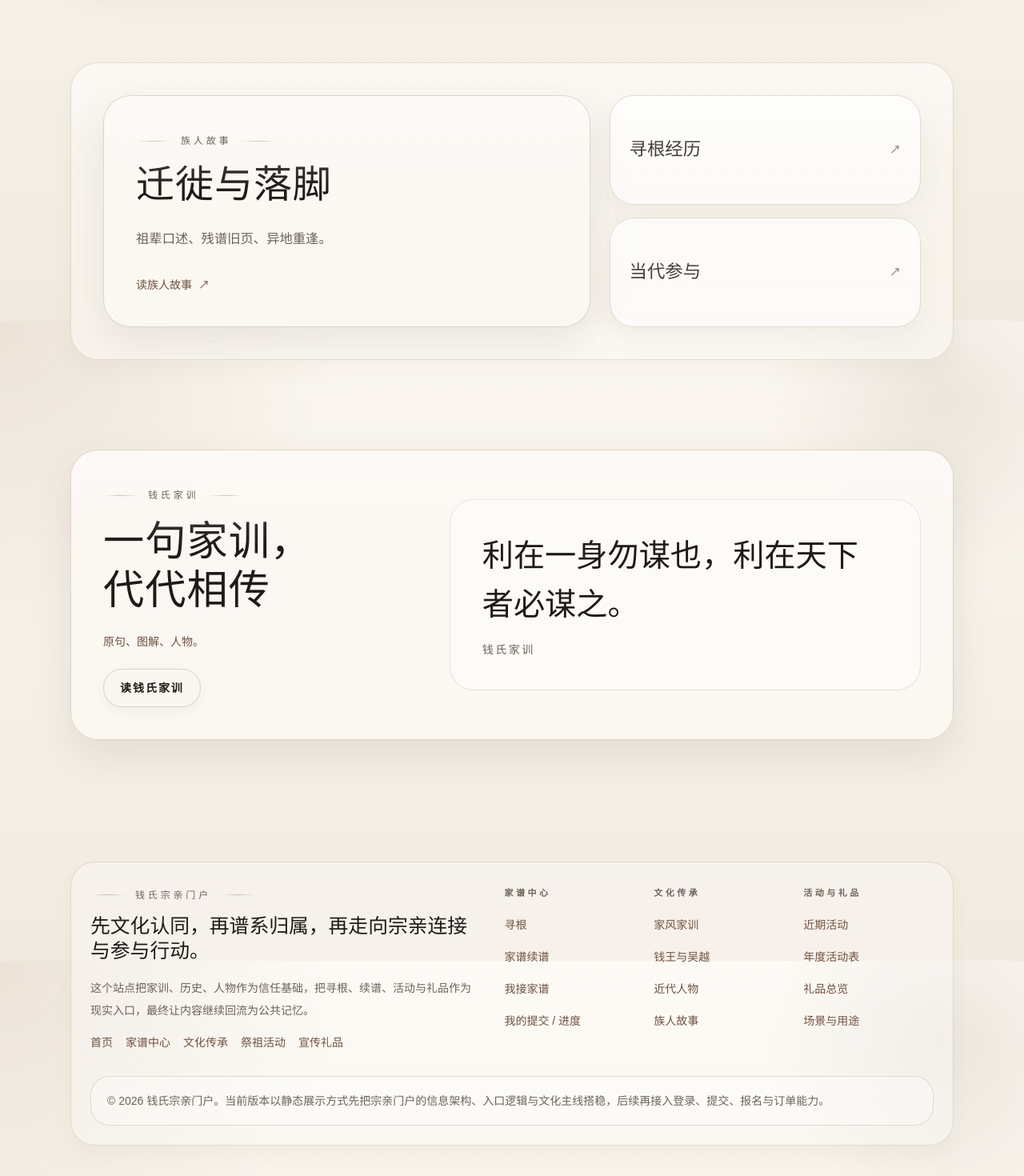
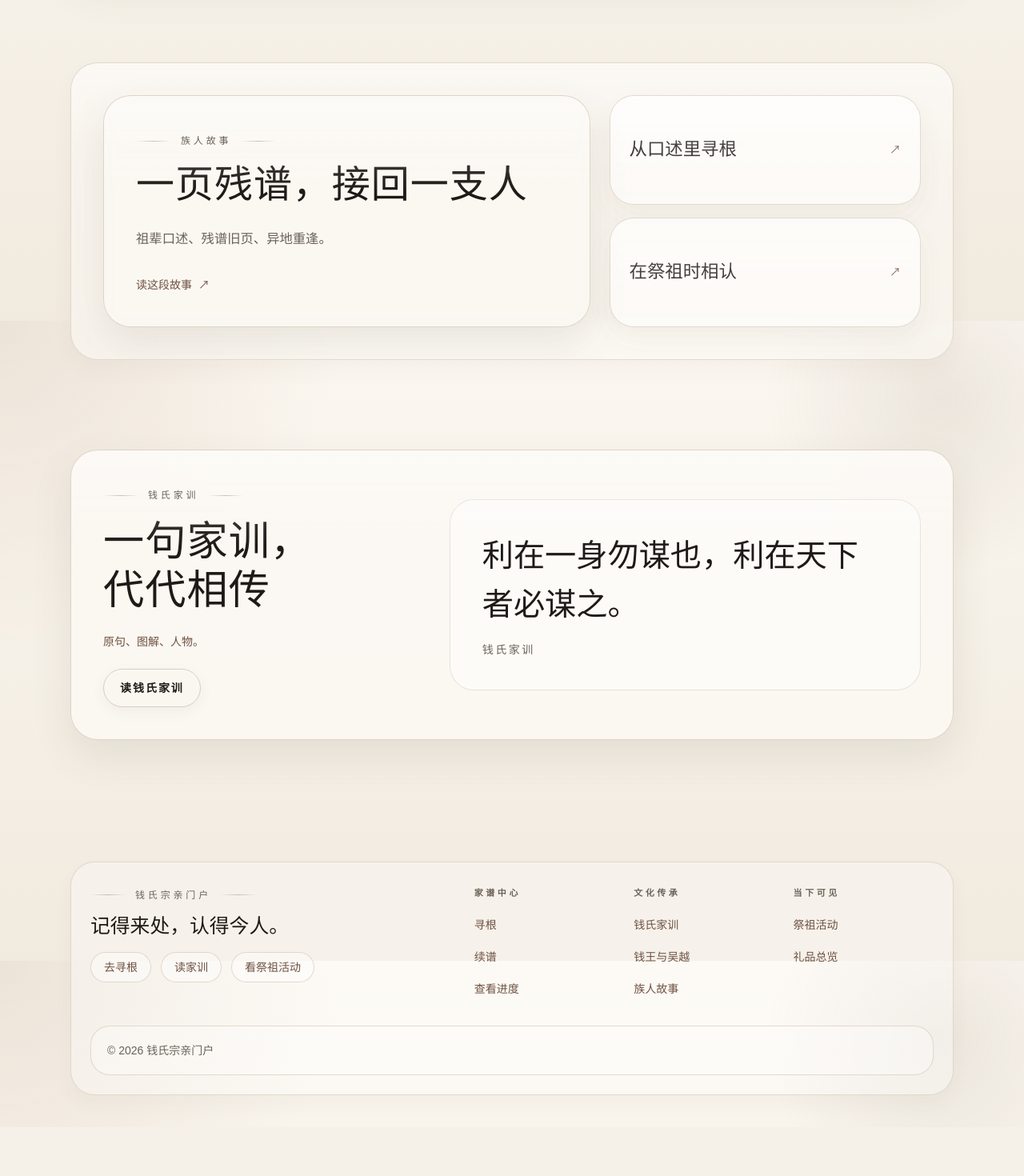
Before and after one commit to qzl0215/qianfamily, a Next.js app: page / in a window 1280 px wide. Shown: the part 1199-2669 px from the top of the page at 80% size. After the commit the page ends 2608 px from the top, so only its background shows below. Built offline with nearby package versions, Linux system fonts and the light colour scheme.

Commit message:
refactor: tighten home footer and story entry

```diff
--- a/components/ui/SiteFooter.tsx
+++ b/components/ui/SiteFooter.tsx
@@ -1,28 +1,23 @@
 import Link from "next/link";
 
 import { Container } from "@/components/ui/Container";
-import { mainNavItems } from "@/lib/portal-content";
 import { siteMeta } from "@/lib/site-meta";
 
 const genealogyLinks = [
   { href: "/genealogy/find-roots/", label: "寻根" },
-  { href: "/genealogy/continue/", label: "家谱续谱" },
-  { href: "/genealogy/takeover/", label: "我接家谱" },
-  { href: "/genealogy/status/", label: "我的提交 / 进度" },
+  { href: "/genealogy/continue/", label: "续谱" },
+  { href: "/genealogy/status/", label: "查看进度" },
 ];
 
 const heritageLinks = [
-  { href: "/heritage/jiafeng-jiaxun/", label: "家风家训" },
+  { href: "/heritage/jiafeng-jiaxun/", label: "钱氏家训" },
   { href: "/heritage/wuyue/", label: "钱王与吴越" },
-  { href: "/heritage/figures/", label: "近代人物" },
   { href: "/heritage/stories/", label: "族人故事" },
 ];
 
 const connectionLinks = [
-  { href: "/events/upcoming/", label: "近期活动" },
-  { href: "/events/calendar/", label: "年度活动表" },
+  { href: "/events/upcoming/", label: "祭祖活动" },
   { href: "/gifts/catalog/", label: "礼品总览" },
-  { href: "/gifts/occasions/", label: "场景与用途" },
 ];
 
 export function SiteFooter() {
@@ -32,21 +27,31 @@ export function SiteFooter() {
     <footer className="pb-10 pt-10 sm:pt-14">
       <Container>
         <div className="rounded-[1.9rem] border border-line/70 bg-white/35 p-5 shadow-[0_12px_24px_rgba(82,65,50,0.04)] sm:p-6">
-          <div className="grid gap-8 xl:grid-cols-[minmax(0,0.95fr)_minmax(0,1.05fr)]">
+          <div className="grid gap-8 lg:grid-cols-[minmax(0,0.78fr)_minmax(0,1fr)]">
             <div className="space-y-4">
               <p className="ornament-line">钱氏宗亲门户</p>
               <p className="font-serif-cn text-[1.35rem] leading-tight text-ink sm:text-[1.55rem]">
-                先文化认同，再谱系归属，再走向宗亲连接与参与行动。
+                记得来处，认得今人。
               </p>
-              <p className="max-w-2xl text-sm leading-7 text-muted">
-                这个站点把家训、历史、人物作为信任基础，把寻根、续谱、活动与礼品作为现实入口，最终让内容继续回流为公共记忆。
-              </p>
-              <div className="flex flex-wrap gap-x-4 gap-y-2 text-sm text-muted">
-                {mainNavItems.map((item) => (
-                  <Link key={item.href} href={item.href} className="text-accent">
-                    {item.label}
-                  </Link>
-                ))}
+              <div className="flex flex-wrap gap-3 text-sm">
+                <Link
+                  href="/genealogy/find-roots/"
+                  className="inline-flex items-center rounded-full border border-line/75 bg-white/[0.44] px-4 py-2 text-accent"
+                >
+                  去寻根
+                </Link>
+                <Link
+                  href="/heritage/jiafeng-jiaxun/"
+                  className="inline-flex items-center rounded-full border border-line/75 bg-white/[0.44] px-4 py-2 text-accent"
+                >
+                  读家训
+                </Link>
+                <Link
+                  href="/events/upcoming/"
+                  className="inline-flex items-center rounded-full border border-line/75 bg-white/[0.44] px-4 py-2 text-accent"
+                >
+                  看祭祖活动
+                </Link>
               </div>
             </div>
 
@@ -79,7 +84,7 @@ export function SiteFooter() {
 
               <div className="space-y-3 text-sm leading-7 text-muted">
                 <p className="text-[11px] font-semibold uppercase tracking-[0.32em] text-muted">
-                  活动与礼品
+                  当下可见
                 </p>
                 {connectionLinks.map((item) => (
                   <div key={item.href}>
@@ -93,7 +98,7 @@ export function SiteFooter() {
           </div>
 
           <div className="mt-8 rounded-[1.5rem] border border-line/70 bg-white/[0.32] px-5 py-4 text-sm leading-7 text-muted">
-            © {year} {siteMeta.name}。当前版本以静态展示方式先把宗亲门户的信息架构、入口逻辑与文化主线搭稳，后续再接入登录、提交、报名与订单能力。
+            © {year} {siteMeta.name}
           </div>
         </div>
       </Container>
--- a/lib/portal-content.ts
+++ b/lib/portal-content.ts
@@ -111,13 +111,13 @@ export const homeRootFeature = {
 
 export const homeStoryFeature = {
   eyebrow: "族人故事",
-  title: "迁徙与落脚",
+  title: "一页残谱，接回一支人",
   summary: "祖辈口述、残谱旧页、异地重逢。",
   href: "/heritage/stories/",
-  actionLabel: "读族人故事",
+  actionLabel: "读这段故事",
   secondaryLinks: [
-    { label: "寻根经历", href: "/genealogy/find-roots/" },
-    { label: "当代参与", href: "/events/upcoming/" },
+    { label: "从口述里寻根", href: "/genealogy/find-roots/" },
+    { label: "在祭祖时相认", href: "/events/upcoming/" },
   ],
 } as const satisfies {
   eyebrow: string;
```
Also changed, not shown: 5 other files (tests, documents, lock files or other folders).
